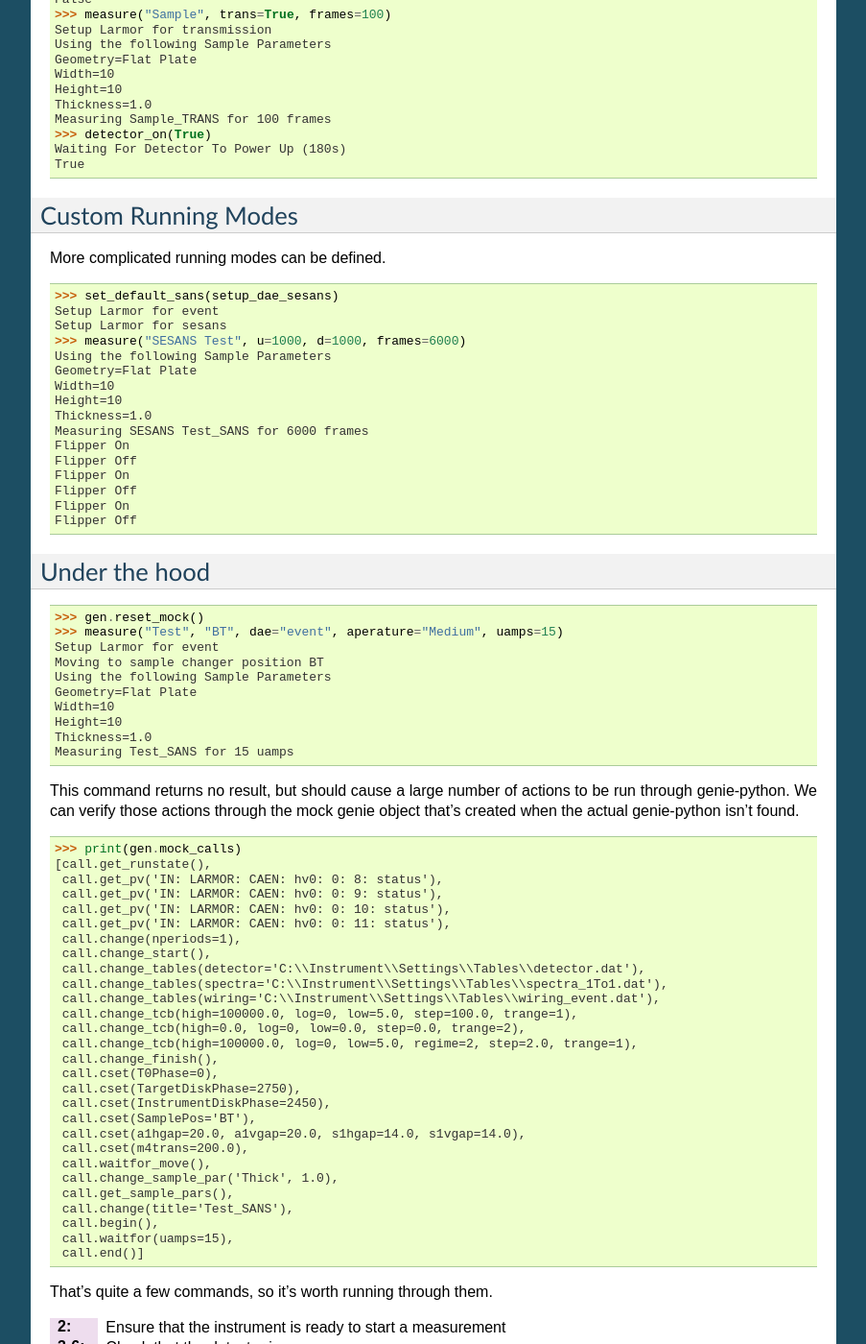
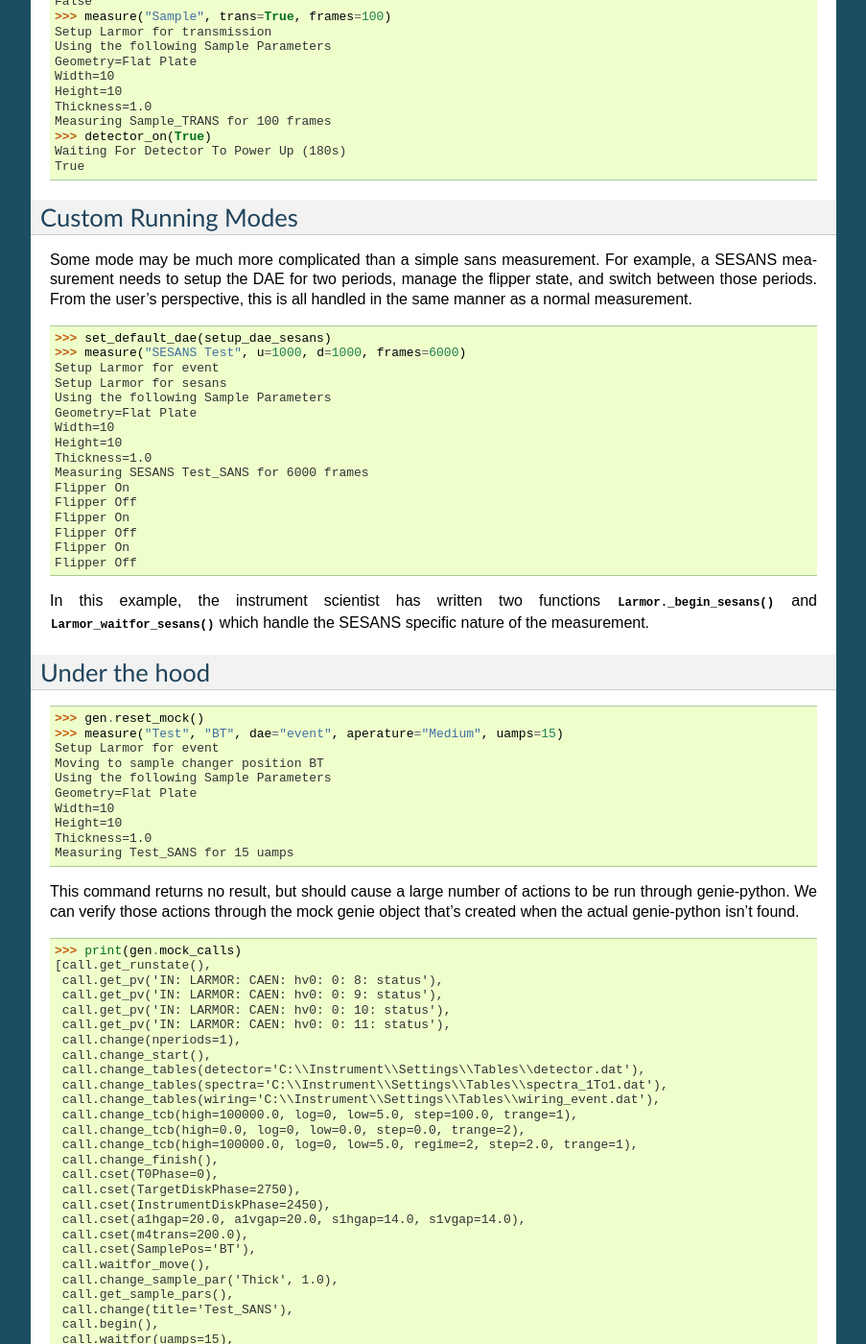
Before and after one commit to PyGenie-Scans/SansScripts, a Sphinx documentation site: the page built from doc/source/tutorial.rst, in a window 1280 px wide and 1400 px high, scrolled down 5032 px. Shown: the whole window at 96% size, without its empty margins (198-1101 px from the left). Built offline with Sphinx 7.4.7, drawn with Linux system fonts in a browser that asks for light colours; some of the changed text lies outside the part shown.

```diff
--- a/doc/source/tutorial.rst
+++ b/doc/source/tutorial.rst
@@ -72,8 +72,8 @@ A couple of things changed with this new command.
    didn't perform the redundant step.
 
 >>> measure("Sample Name", CoarseZ=25, uamps=5, thickness=2.0, trans=True)
+Setup Larmor for transmission
 Moving CoarseZ to 25
-Setup Larmor for transmission
 Using the following Sample Parameters
 Geometry=Flat Plate
 Width=10
@@ -89,10 +89,10 @@ instrument has converted into transmission mode, setting the
 appropriate wiring tables and moving the M4 monitor into the beam.
 
 >>> measure("Sample Name", "CT", SampleX=10, Julabo1_SP=35, uamps=5)
+Setup Larmor for event
 Moving to sample changer position CT
 Moving Julabo1_SP to 35
 Moving SampleX to 10
-Setup Larmor for event
 Using the following Sample Parameters
 Geometry=Flat Plate
 Width=10
@@ -126,9 +126,9 @@ sample changer position.  It's still possible to override or amend
 these custom positions with measurement specific values, as we have
 done above with the Julabo temperature again.
 
->>> set_default_sans(setup_dae_bsalignment)
+>>> set_default_dae(setup_dae_bsalignment)
+>>> measure("Beam stop", frames=300)
 Setup Larmor for bsalignment
->>> measure("Beam stop", frames=300)
 Using the following Sample Parameters
 Geometry=Flat Plate
 Width=10
@@ -137,13 +137,14 @@ Thickness=1.0
 Measuring Beam stop_SANS for 300 frames
 
 The default DAE mode for all SANS measurements is evnet mode.  This
-can be overridden with the :py:meth:`Instrument.set_default_sans`
-function, which will assign a new default SANS method.  This new event
-mode will be used for all future SANS measurements.  For brevity, the
-:py:meth:`Instrument.set_default_sans` will also take a string
+can be overridden with the
+:py:meth:`ScanningInstrument.set_default_dae` function, which will
+assign a new default SANS method.  This new event mode will be used
+for all future SANS measurements.  For brevity, the
+:py:meth:`ScanningInstrument.set_default_dae` will also take a string
 argument.  The line above can also be run as
 
->>> set_default_sans("bsalignment")
+>>> set_default_dae("bsalignment")
 
 Notice that nothing was printed by the line above, since we were
 already in beam stop alignment mode.
@@ -158,9 +159,8 @@ Thickness=1.0
 Measuring Beam stop_SANS for 300 frames
 
 The :py:meth:`ScanningInstrument.measure` function also has a ``dae``
-keyword parameter that is automatically passed to either
-`setup_default_sans` or `setup_default_trans`, depending on the
-measurement mode.
+keyword parameter that is automatically passed to
+:py:meth:`setup_default_dae`.
 
 Automated script checking
 =========================
@@ -332,12 +332,16 @@ True
 Custom Running Modes
 ====================
 
-More complicated running modes can be defined.
+Some mode may be much more complicated than a simple sans measurement.
+For example, a SESANS measurement needs to setup the DAE for two
+periods, manage the flipper state, and switch between those periods.
+From the user's perspective, this is all handled in the same manner as
+a normal measurement.
 
->>> set_default_sans(setup_dae_sesans)
+>>> set_default_dae(setup_dae_sesans)
+>>> measure("SESANS Test", u=1000, d=1000, frames=6000)
 Setup Larmor for event
 Setup Larmor for sesans
->>> measure("SESANS Test", u=1000, d=1000, frames=6000)
 Using the following Sample Parameters
 Geometry=Flat Plate
 Width=10
@@ -350,6 +354,12 @@ Flipper On
 Flipper Off
 Flipper On
 Flipper Off
+
+.. py:currentmodule:: src.Larmor
+
+In this example, the instrument scientist has written two functions
+:py:meth:`Larmor._begin_sesans` and :py:meth:`Larmor_waitfor_sesans`
+which handle the SESANS specific nature of the measurement.
 
 
 Under the hood
@@ -389,9 +399,9 @@ genie-python isn't found.
  call.cset(T0Phase=0),
  call.cset(TargetDiskPhase=2750),
  call.cset(InstrumentDiskPhase=2450),
- call.cset(SamplePos='BT'),
  call.cset(a1hgap=20.0, a1vgap=20.0, s1hgap=14.0, s1vgap=14.0),
  call.cset(m4trans=200.0),
+ call.cset(SamplePos='BT'),
  call.waitfor_move(),
  call.change_sample_par('Thick', 1.0),
  call.get_sample_pars(),
@@ -405,9 +415,9 @@ That's quite a few commands, so it's worth running through them.
 :2: Ensure that the instrument is ready to start a measurement
 :3-6: Check that the detector is on
 :7-18: Put the instrument in event mode
-:19: Move the sample into position
-:20: Set the upstream slits
-:21: Move the M4 transmission monitor out of the beam
+:19: Set the upstream slits
+:20: Move the M4 transmission monitor out of the beam
+:21: Move the sample into position
 :22: Let motors finish moving.
 :23: Set the sample thickness
 :24: Print and log the sample parameters
```
Also changed, not shown: 2 other files.
